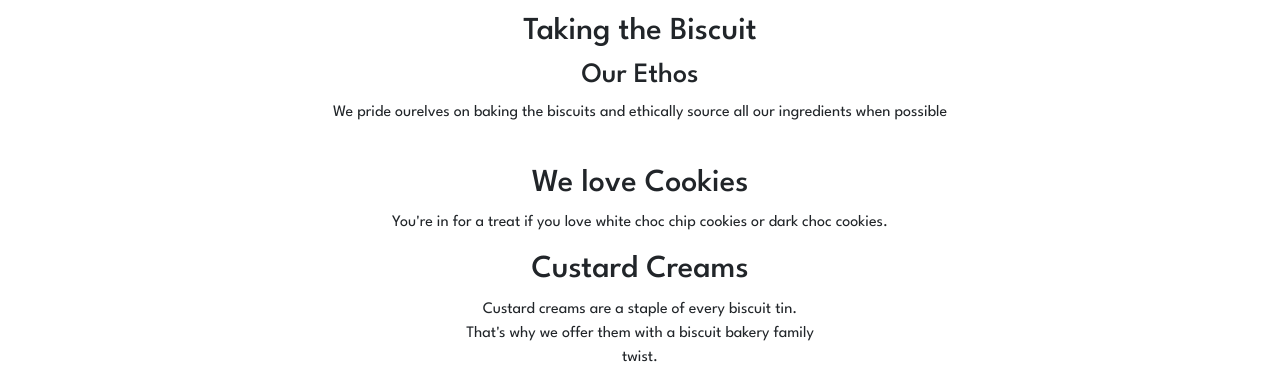
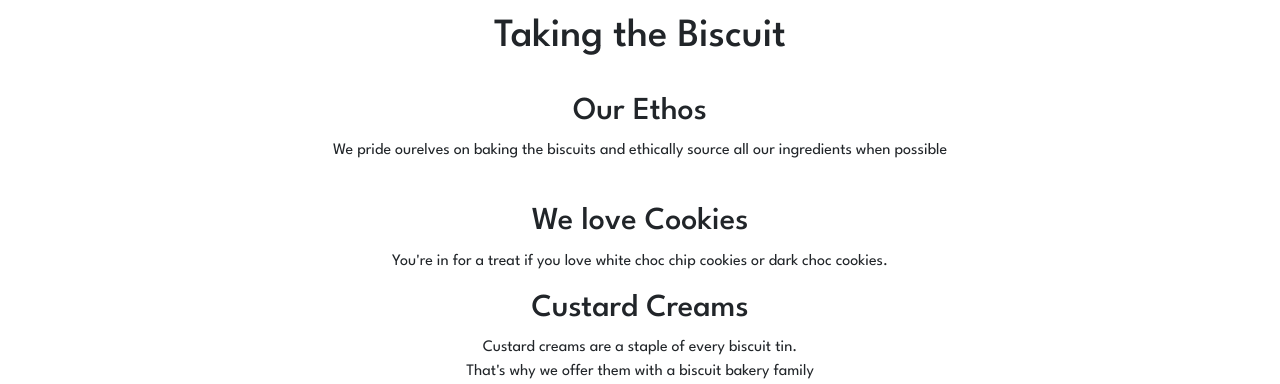
Before and after one commit to ljk28/MP1, a plain HTML site: page about.html in a window 1280 px wide. Shown: the part 697-1081 px from the top of the page. Drawn offline with nearby package versions, Linux system fonts and the light colour scheme.

Commit message:
add relevant comments in pages

```diff
--- a/about.html
+++ b/about.html
@@ -21,7 +21,7 @@
   <link rel="preconnect" href="https://fonts.googleapis.com">
   <link rel="preconnect" href="https://fonts.gstatic.com" crossorigin>
   <link href="https://fonts.googleapis.com/css2?family=League+Spartan:wght@100..900&display=swap" rel="stylesheet">
-
+  <!-- Main Content -->
   <body>
   <!-- Navbar-->
   <section id="navbar">
@@ -84,9 +84,9 @@
       With small to large sized assortment selections, we bake and pack them and even deliver to your door!<br>
     </p>
     <section>
-    <h2>Taking the Biscuit</h2>
-
-        <h3>Our Ethos</h3>
+    <h1>Taking the Biscuit</h1>
+    <br>
+        <h2>Our Ethos</h2>
         <p>We pride ourelves on baking the biscuits and ethically source all our ingredients when possible</p>
       <br>
         <h2>We love Cookies</h2>
```
Also changed, not shown: order.html (+2 -1 lines), ordersuccess.html (+4 -1 lines), prices.html (+3 -3 lines), testimonies.html (+2 -2 lines), README.md.
